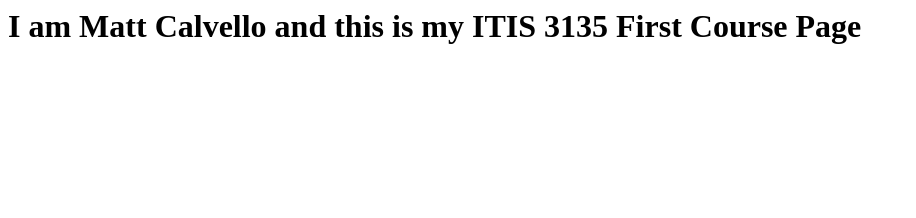
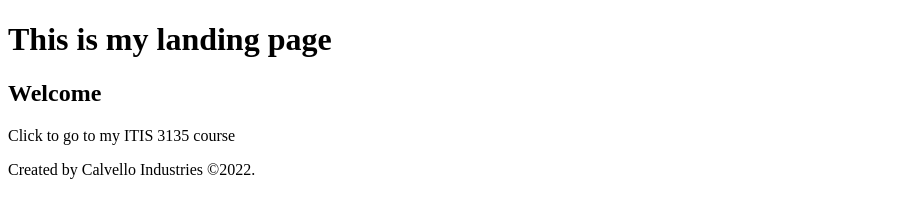
Before and after one commit to calvell0/calvell0.github.io, a plain HTML site: page itis3135/index.html in a window 1280 px wide. Shown: the whole page, without its empty margins (0-916 px from the left). Drawn offline with Linux system fonts and the light colour scheme.

Commit message:
Update index.html

```diff
--- a/itis3135/index.html
+++ b/itis3135/index.html
@@ -1 +1,19 @@
-<h1>I am Matt Calvello and this is my ITIS 3135 First Course Page</h1>
+<!DOCTYPE html>
+<html lang = "en-US">
+<head>
+<meta charset = "utf-8">
+<title>Matt's Homepage</title>
+
+</head>
+<body>
+    <header>
+        <h1>This is my landing page</h1>
+    </header>
+    <main>
+        <h2>Welcome</h2>
+        <p>Click to go to my ITIS 3135 course</p>
+    </main>
+    <footer>Created by Calvello Industries &copy;2022.</footer>
+</body>
+
+</html>
```
